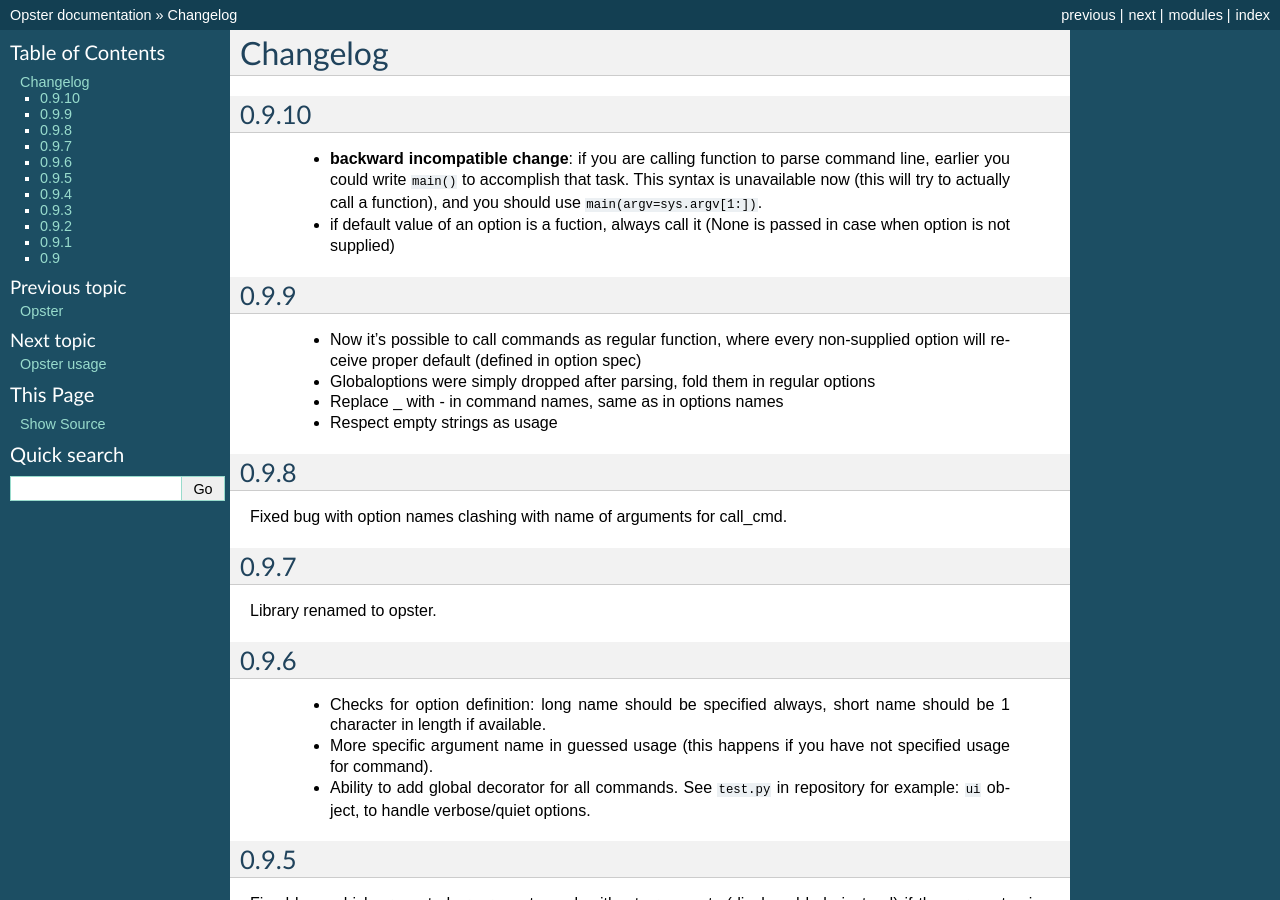
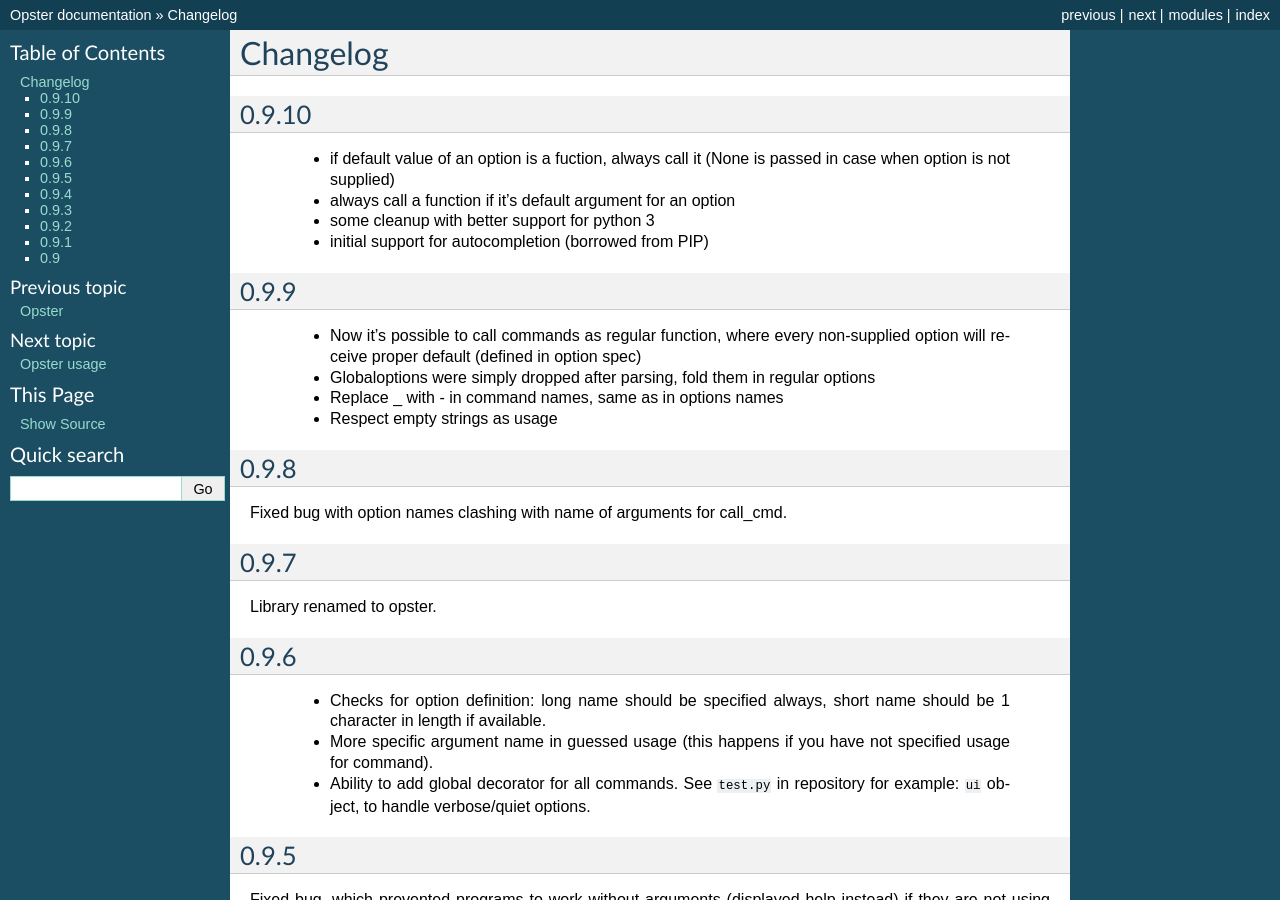
Before and after one commit to piranha/opster, a Sphinx documentation site: the page built from docs/changelog.rst, in a window 1280 px wide and 900 px high. Built offline with Sphinx 7.4.7, drawn with Linux system fonts in a browser that asks for light colours; the version number could not be read and is left out.

Commit message:
revert changes from 0178ac: don't require argv=sys.argv[1:]

```diff
--- a/docs/changelog.rst
+++ b/docs/changelog.rst
@@ -4,12 +4,11 @@
 0.9.10
 ~~~~~~
 
- - **backward incompatible change**: if you are calling function to parse
-   command line, earlier you could write ``main()`` to accomplish that
-   task. This syntax is unavailable now (this will try to actually call a
-   function), and you should use ``main(argv=sys.argv[1:])``.
  - if default value of an option is a fuction, always call it (None is passed in
    case when option is not supplied)
+ - always call a function if it's default argument for an option
+ - some cleanup with better support for python 3
+ - initial support for autocompletion (borrowed from PIP)
 
 0.9.9
 ~~~~~
--- a/docs/overview.rst
+++ b/docs/overview.rst
@@ -58,7 +58,7 @@
 After that you can simply call this function as an entry point to your program::
 
   if __name__ == '__main__':
-      main(argv=sys.argv[1:])
+      main()
 
 This will run command line parsing facility, using arguments from
 ``sys.argv``. ``%name`` in usage string will be replaced with ``sys.argv[0]``
--- a/opster.py
+++ b/opster.py
@@ -66,7 +66,7 @@
             except StopIteration:
                 options_.append(('h', 'help', False, 'show help'))
 
-            argv = opts.pop('argv', None)
+            argv = opts.pop('argv', sys.argv[1:])
             if opts.pop('help', False):
                 return help_func()
 
```
Also changed, not shown: 2 other files.
